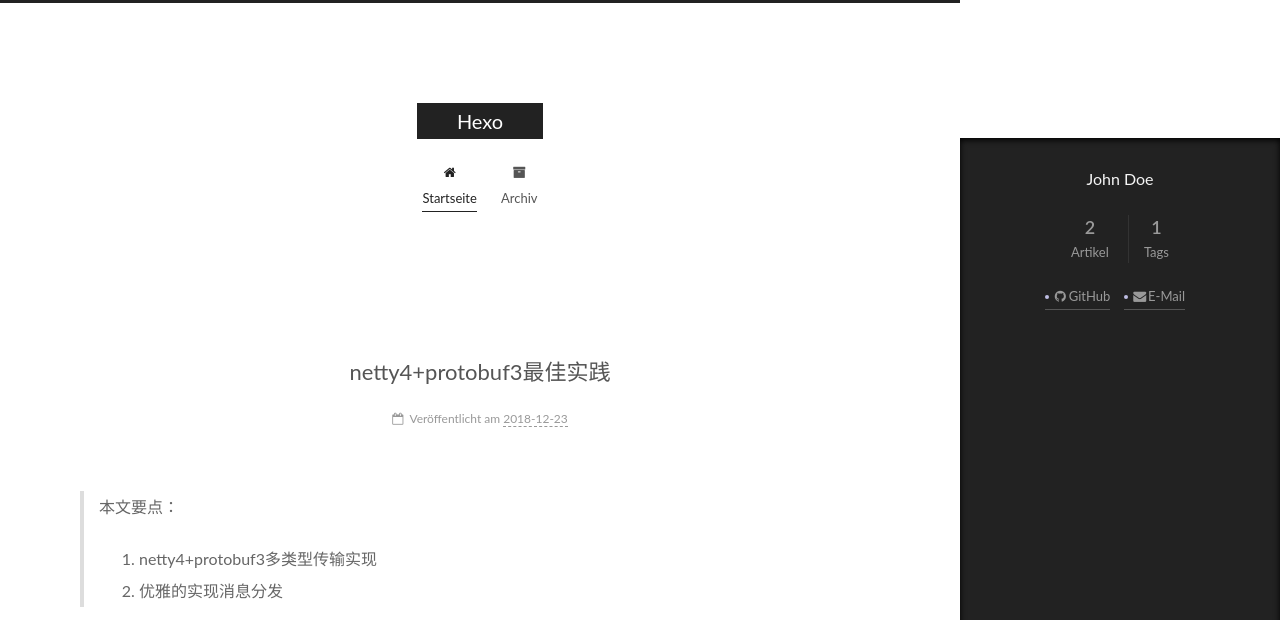
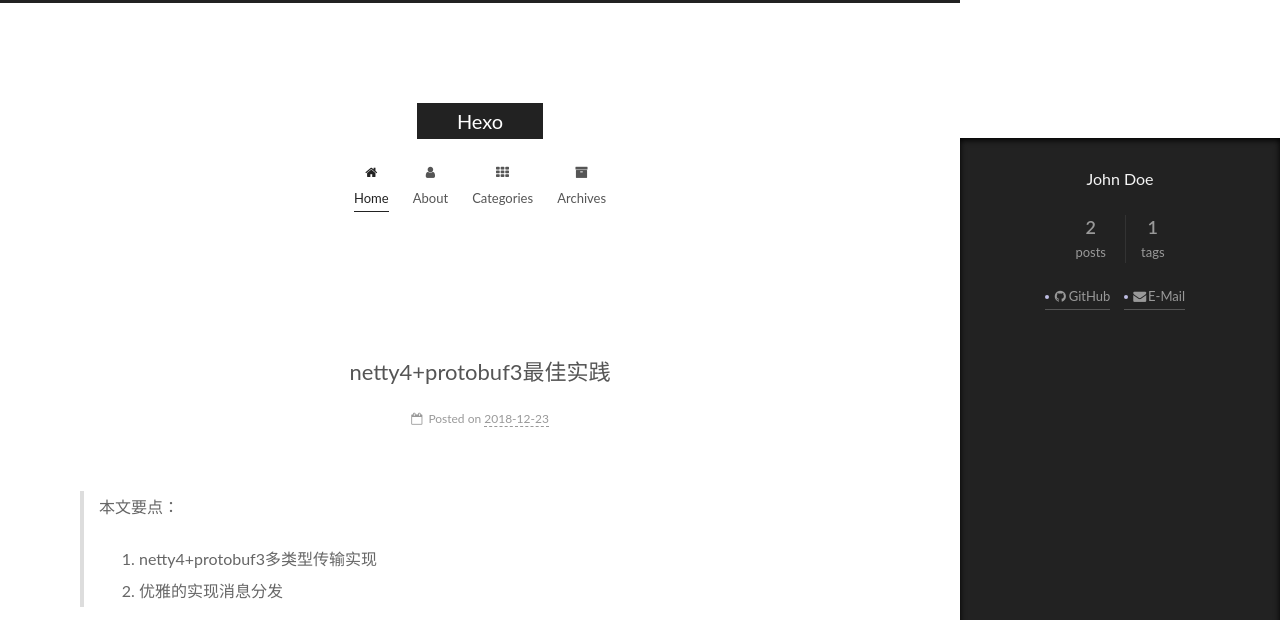
Before and after one commit to nonpool/nonpool.github.io, a plain HTML site: page index.html in a window 1280 px wide. Both pictures are taken after a click on the element 1238 px from the left and 743 px from the top of the page. Shown: the top 620 px of the page. Drawn offline with Linux system fonts and the light colour scheme.

Commit message:
Site updated: 2018-12-23 23:34:54

```diff
--- a/index.html
+++ b/index.html
@@ -224,7 +224,41 @@
 
 
 
-    <a href="/" rel="section"><i class="menu-item-icon fa fa-fw fa-home"></i> <br>Startseite</a>
+    <a href="/" rel="section"><i class="menu-item-icon fa fa-fw fa-home"></i> <br>Home</a>
+
+  </li>
+
+
+
+
+          <li class="menu-item menu-item-about">
+
+
+
+
+
+
+
+
+
+    <a href="/about/" rel="section"><i class="menu-item-icon fa fa-fw fa-user"></i> <br>About</a>
+
+  </li>
+
+
+
+
+          <li class="menu-item menu-item-categories">
+
+
+
+
+
+
+
+
+
+    <a href="/categories/" rel="section"><i class="menu-item-icon fa fa-fw fa-th"></i> <br>Categories</a>
 
   </li>
 
@@ -241,7 +275,7 @@
 
 
 
-    <a href="/archives/" rel="section"><i class="menu-item-icon fa fa-fw fa-archive"></i> <br>Archiv</a>
+    <a href="/archives/" rel="section"><i class="menu-item-icon fa fa-fw fa-archive"></i> <br>Archives</a>
 
   </li>
 
@@ -331,14 +365,14 @@
                 <i class="fa fa-calendar-o"></i>
               </span>
 
-                <span class="post-meta-item-text">Veröffentlicht am</span>
+                <span class="post-meta-item-text">Posted on</span>
 
 
 
 
 
 
-              <time title="Post created: 2018-12-23 21:43:43 / Updated at: 21:43:11" itemprop="dateCreated datePublished" datetime="2018-12-23T21:43:43+08:00">2018-12-23</time>
+              <time title="Created: 2018-12-23 21:43:43 / Modified: 21:43:11" itemprop="dateCreated datePublished" datetime="2018-12-23T21:43:43+08:00">2018-12-23</time>
 
 
 
@@ -489,14 +523,14 @@
                 <i class="fa fa-calendar-o"></i>
               </span>
 
-                <span class="post-meta-item-text">Veröffentlicht am</span>
+                <span class="post-meta-item-text">Posted on</span>
 
 
 
 
 
 
-              <time title="Post created: 2018-12-23 20:37:12" itemprop="dateCreated datePublished" datetime="2018-12-23T20:37:12+08:00">2018-12-23</time>
+              <time title="Created: 2018-12-23 20:37:12" itemprop="dateCreated datePublished" datetime="2018-12-23T20:37:12+08:00">2018-12-23</time>
 
 
 
@@ -617,7 +651,7 @@
                   <a href="/archives/">
 
                     <span class="site-state-item-count">2</span>
-                    <span class="site-state-item-name">Artikel</span>
+                    <span class="site-state-item-name">posts</span>
                   </a>
                 </div>
 
@@ -634,7 +668,7 @@
 
 
                     <span class="site-state-item-count">1</span>
-                    <span class="site-state-item-name">Tags</span>
+                    <span class="site-state-item-name">tags</span>
 
                 </div>
 
@@ -710,7 +744,7 @@
 </div>
 
 
-  <div class="powered-by">Erstellt mit  <a href="https://hexo.io" class="theme-link" rel="noopener" target="_blank">Hexo</a> v3.8.0</div>
+  <div class="powered-by">Powered by <a href="https://hexo.io" class="theme-link" rel="noopener" target="_blank">Hexo</a> v3.8.0</div>
 
 
 
```
Also changed, not shown: 2018/12/23/netty4+protobuf3最佳实践/index.html (+41 -7 lines), 2018/12/23/test/index.html (+41 -7 lines), archives/2018/12/index.html (+47 -7 lines), archives/2018/index.html (+47 -7 lines), archives/index.html (+47 -7 lines), tags/netty-protobuf/index.html (+45 -5 lines).
